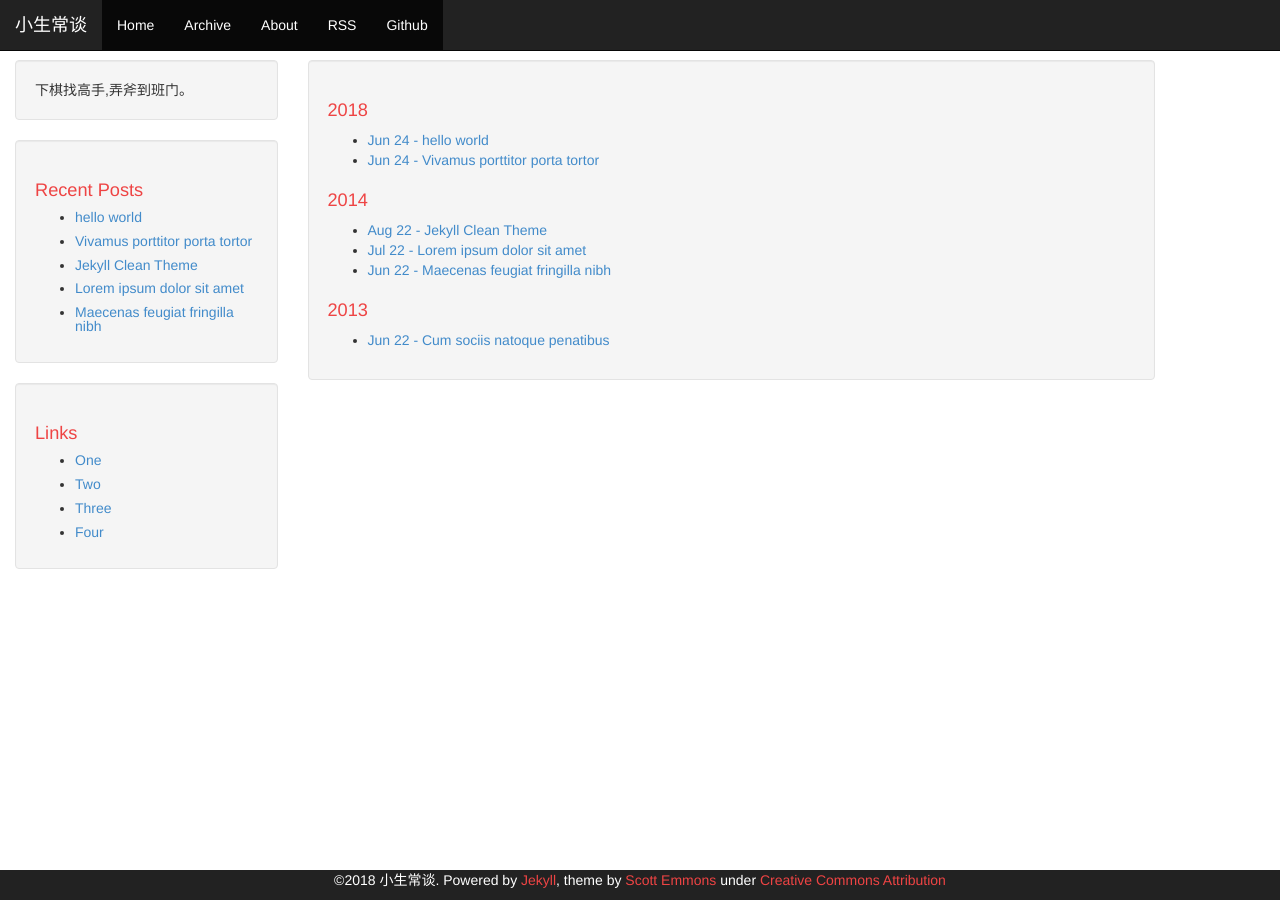
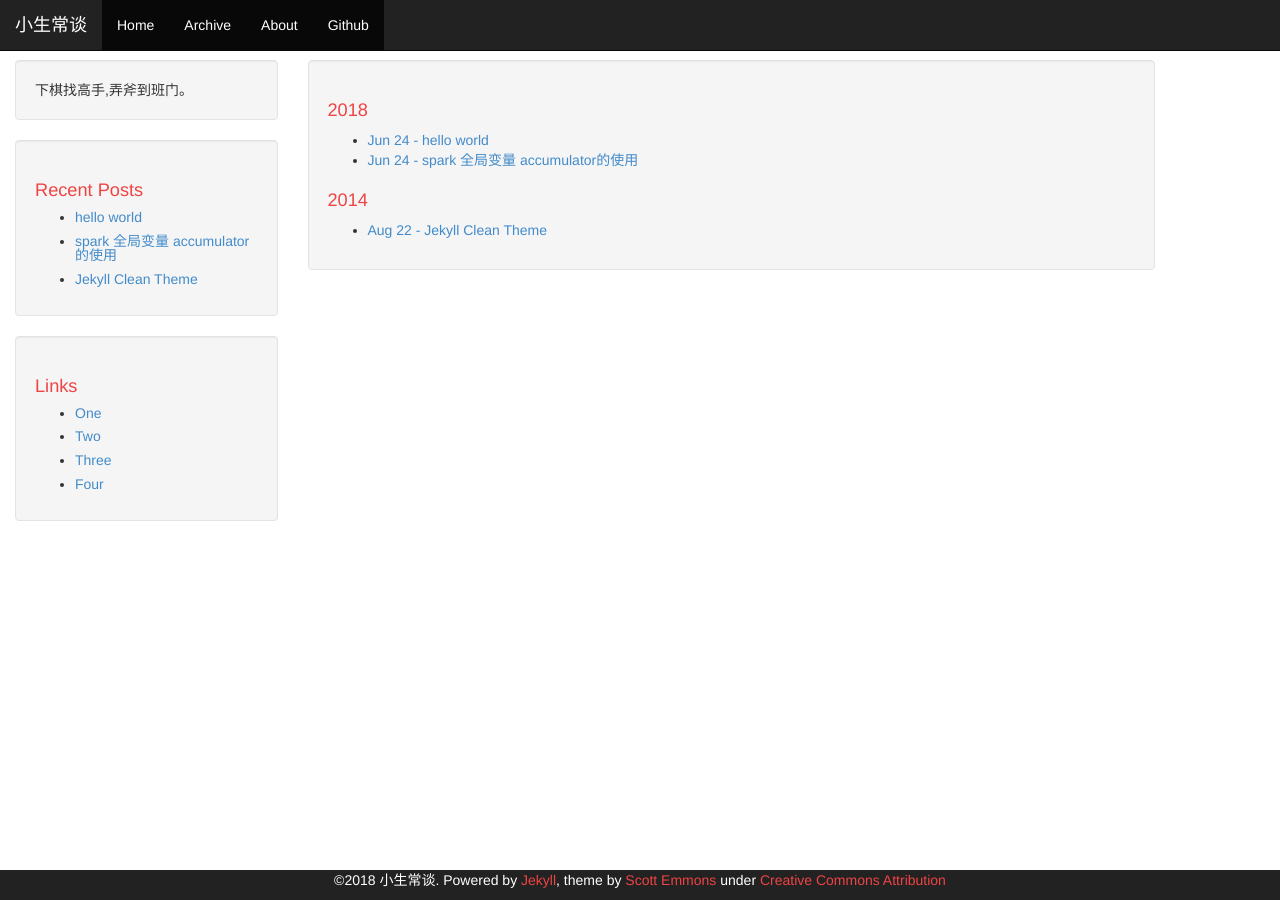
Before and after one commit to xihuanbanku/xihuanbanku.github.io, a Jekyll site: the page built from archive.html, in a window 1280 px wide. Built offline with Jekyll 4.4.1, drawn with Linux system fonts in a browser that asks for light colours; part of the change alters nothing that is shown.

Commit message:
去掉rss和模板

```diff
--- a/_includes/header.html
+++ b/_includes/header.html
@@ -33,7 +33,7 @@
                     <li class="active visible-xs-block"><a href="{{ site.baseurl }}/links.html">Links</a></li>
                     <li class="active"><a href="{{ site.baseurl }}/archive.html">Archive</a></li>
                     <li class="active"><a href="{{ site.baseurl }}/about.html">About</a></li>
-                    <li class="active"><a href="{{ site.baseurl }}/feed.xml">RSS</a></li>
+                    <!--<li class="active"><a href="{{ site.baseurl }}/feed.xml">RSS</a></li>-->
                     {% if site.gitlab != '' %}
                       <li class="active"><a href="https://gitlab.com/{{ site.gitlab }}">Gitlab</a></li>
                     {% endif %}
--- a/_posts/2013-06-22-Cum-sociis-natoque-penatibus.md
+++ /dev/null
@@ -1,12 +0,0 @@
----
-layout: post
-title: "Cum sociis natoque penatibus"
-date: 2013-06-22 16:25:06 -0700
-comments: true
----
-
-Cum sociis natoque penatibus et magnis dis parturient montes, nascetur ridiculus mus. Phasellus fermentum facilisis velit eu auctor. Maecenas tincidunt, leo tempor bibendum auctor, ligula lorem ultricies tellus, ac auctor lorem libero a sapien. Donec ac suscipit tellus. Quisque vitae placerat lorem. In ullamcorper malesuada risus, eget fringilla lacus dignissim at. Proin faucibus, nibh vel molestie scelerisque, lorem urna tempus lacus, id viverra odio dolor sit amet odio. In hendrerit, orci vel scelerisque luctus, arcu purus aliquet turpis, a bibendum nulla est et dui.
-
-Praesent pellentesque posuere lectus eget condimentum. Ut vitae nisi diam. Quisque vitae ipsum magna. Aliquam pretium laoreet tortor quis volutpat. Donec congue, nisl nec consequat varius, enim enim consectetur felis, a viverra libero elit in ligula. Cras posuere ipsum vel mi scelerisque, eu interdum velit elementum. Duis eu posuere est. Ut vestibulum urna eu viverra fringilla. Aliquam tempus nisi eros, vitae posuere nulla fermentum in. Praesent et justo eros. Proin eleifend justo vel justo condimentum ullamcorper. Curabitur vel vehicula lectus. Mauris sed ex ac ipsum ultrices bibendum at id tortor. Aenean dictum magna ac nisi posuere euismod. Ut fermentum, nulla quis venenatis varius, risus nulla dictum felis, ut dictum eros libero vitae justo.
-
-Integer aliquam tellus vel libero eleifend, condimentum euismod odio tincidunt. Vivamus felis ante, faucibus quis urna nec, volutpat pulvinar quam. Cras dictum libero ac augue bibendum, et pretium ex pharetra. Vivamus suscipit et erat id eleifend. Proin vulputate, quam sit amet pretium fermentum, felis neque scelerisque metus, a rhoncus quam nisi sit amet urna. Sed et commodo libero, laoreet rutrum eros. Vivamus tempor, leo eget scelerisque molestie, sapien augue viverra tortor, et semper arcu eros ut elit. Sed pulvinar ipsum in semper facilisis.
--- a/_posts/2014-06-22-Maecenas-feugiat-fringilla-nibh.md
+++ /dev/null
@@ -1,12 +0,0 @@
----
-layout: post
-title: "Maecenas feugiat fringilla nibh"
-date: 2014-06-22 16:25:06 -0700
-comments: true
----
-
-Maecenas feugiat fringilla nibh ut mattis. Sed non metus sit amet mi luctus feugiat in quis sem. Vivamus pulvinar commodo bibendum. Interdum et malesuada fames ac ante ipsum primis in faucibus. Maecenas sapien nulla, eleifend in dolor et, rutrum maximus velit. Lorem ipsum dolor sit amet, consectetur adipiscing elit. Suspendisse tempus malesuada egestas. Phasellus pulvinar vulputate urna in tempor. In vel sapien ullamcorper, condimentum ipsum ut, porttitor turpis. Nam auctor erat sed lectus tempus euismod. Nunc ipsum quam, condimentum ac bibendum sit amet, sodales nec metus.
-
-Vivamus a ullamcorper ipsum. Donec dictum eleifend massa, rhoncus consequat sem tempor nec. Ut bibendum luctus gravida. Nullam eleifend laoreet quam, nec tincidunt dolor tincidunt non. Aenean vel magna massa. Pellentesque sit amet tincidunt ante. Nulla posuere varius elit eu consequat. Sed vitae tortor scelerisque lacus eleifend condimentum. Nulla vitae neque sed lorem sagittis pretium eu nec est. Aliquam in euismod risus, vel vulputate orci.
-
-Praesent sit amet auctor justo. Suspendisse pretium rutrum vehicula. Cras ut porta urna. Morbi massa odio, eleifend vitae dictum eget, mattis nec metus. Praesent pellentesque metus eu massa pharetra facilisis. Suspendisse potenti. Vestibulum pellentesque pharetra tristique. Nam ut lobortis felis. Proin sit amet consequat ipsum. Curabitur et mattis justo, sit amet feugiat lectus. Sed eleifend eget arcu non pretium. Suspendisse rhoncus erat quis leo laoreet rhoncus. Aliquam quis metus vitae enim cursus sodales. In euismod tortor id odio fermentum, non pretium ipsum iaculis. Quisque consectetur elementum nisi, et posuere odio vulputate ac. Ut consequat, velit eget fermentum ultrices, ligula odio fringilla diam, sit amet accumsan elit velit tempus dolor.
--- a/_posts/2014-07-22-Lorem-ipsum-dolor-sit-amet.md
+++ /dev/null
@@ -1,12 +0,0 @@
----
-layout: post
-title: "Lorem ipsum dolor sit amet"
-date: 2014-07-22 16:25:06 -0700
-comments: true
----
-
-Lorem ipsum dolor sit amet, consectetur adipiscing elit. Sed quam metus, commodo sit amet ante a, finibus efficitur lorem. Maecenas egestas purus in tempor volutpat. Sed dapibus tortor nec sem suscipit ullamcorper. Nulla nec lorem lacus. Phasellus condimentum massa quis dolor consequat viverra ut ac magna. Ut a consequat nisi. Vivamus at leo ut turpis convallis lacinia. Curabitur eu placerat quam. Donec ultricies faucibus dui, a tincidunt lorem lobortis condimentum.
-
-Quisque aliquet consectetur justo sit amet convallis. Nunc vel aliquet ipsum, sit amet elementum justo. Vivamus id magna mi. Cras luctus est vel ipsum sagittis pellentesque. Vivamus ante elit, porttitor vitae quam quis, fermentum malesuada risus. Integer nec lectus vel lacus cursus tristique in euismod ipsum. Duis ut varius enim. Cum sociis natoque penatibus et magnis dis parturient montes, nascetur ridiculus mus. Morbi et elit eu tortor lacinia sollicitudin non in lacus.
-
-Integer at viverra turpis. Duis aliquam mattis sapien tempor eleifend. Mauris nec eleifend risus, quis mollis neque. Vivamus non dapibus justo, vel ornare magna. Nunc in nulla venenatis, imperdiet diam in, accumsan massa. Etiam congue augue ipsum, sit amet rutrum nisi blandit quis. Cras in lectus non lorem auctor consequat a vel sem. Aliquam erat volutpat. Fusce lobortis vel orci vitae ullamcorper. Phasellus id eleifend eros. Mauris vulputate, nisi vel auctor auctor, quam enim tincidunt felis, vitae fermentum odio tortor eget est. Integer ornare blandit lectus a accumsan.
--- a/_posts/2018-06-24-spark_accumulator.md
+++ b/_posts/2018-06-24-spark_accumulator.md
@@ -1,6 +1,6 @@
 ---
 layout: post
-title: "Vivamus porttitor porta tortor"
+title: "spark 全局变量 accumulator的使用"
 date: 2018-6-24 21:29:50 +0800
 comments: true
 ---
```
